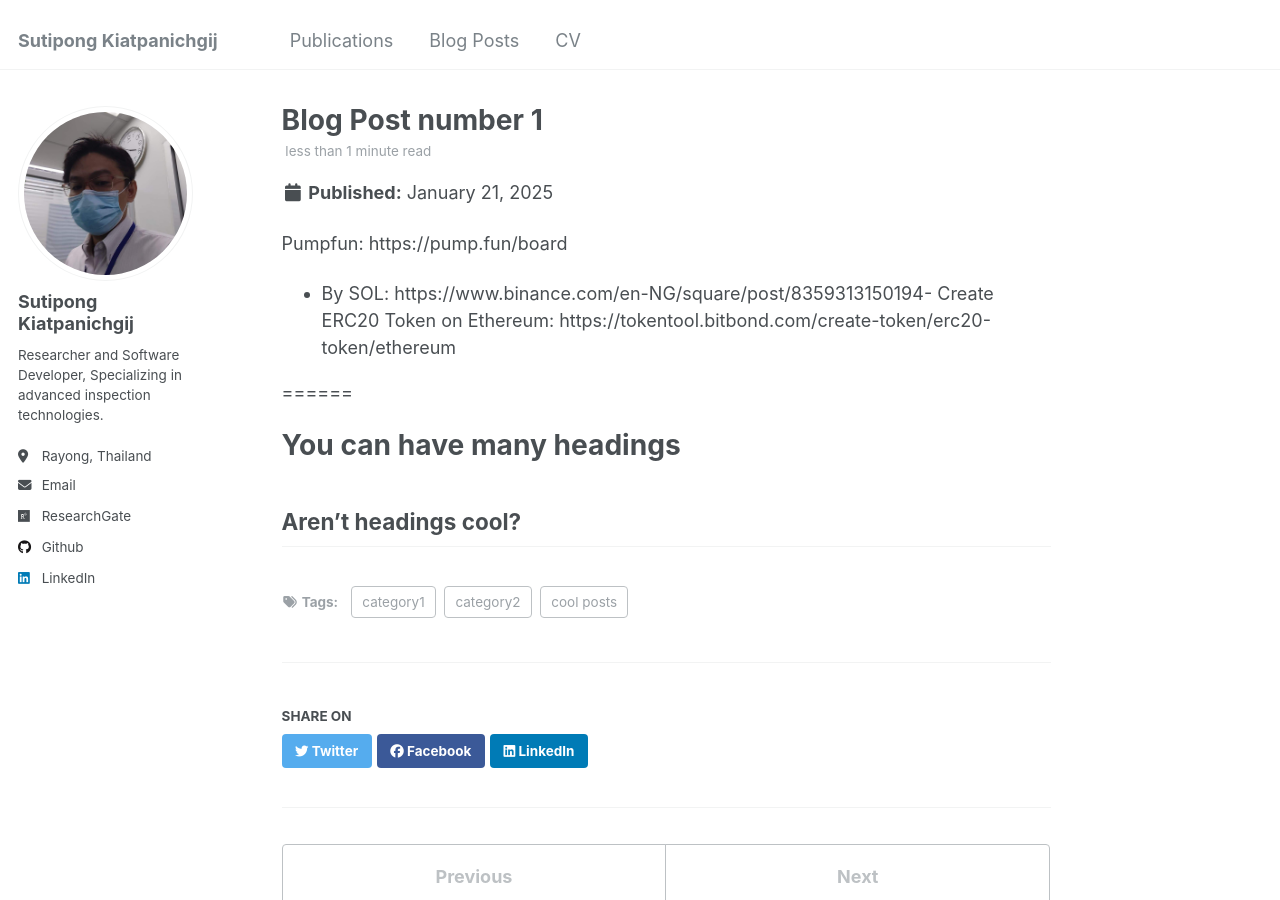
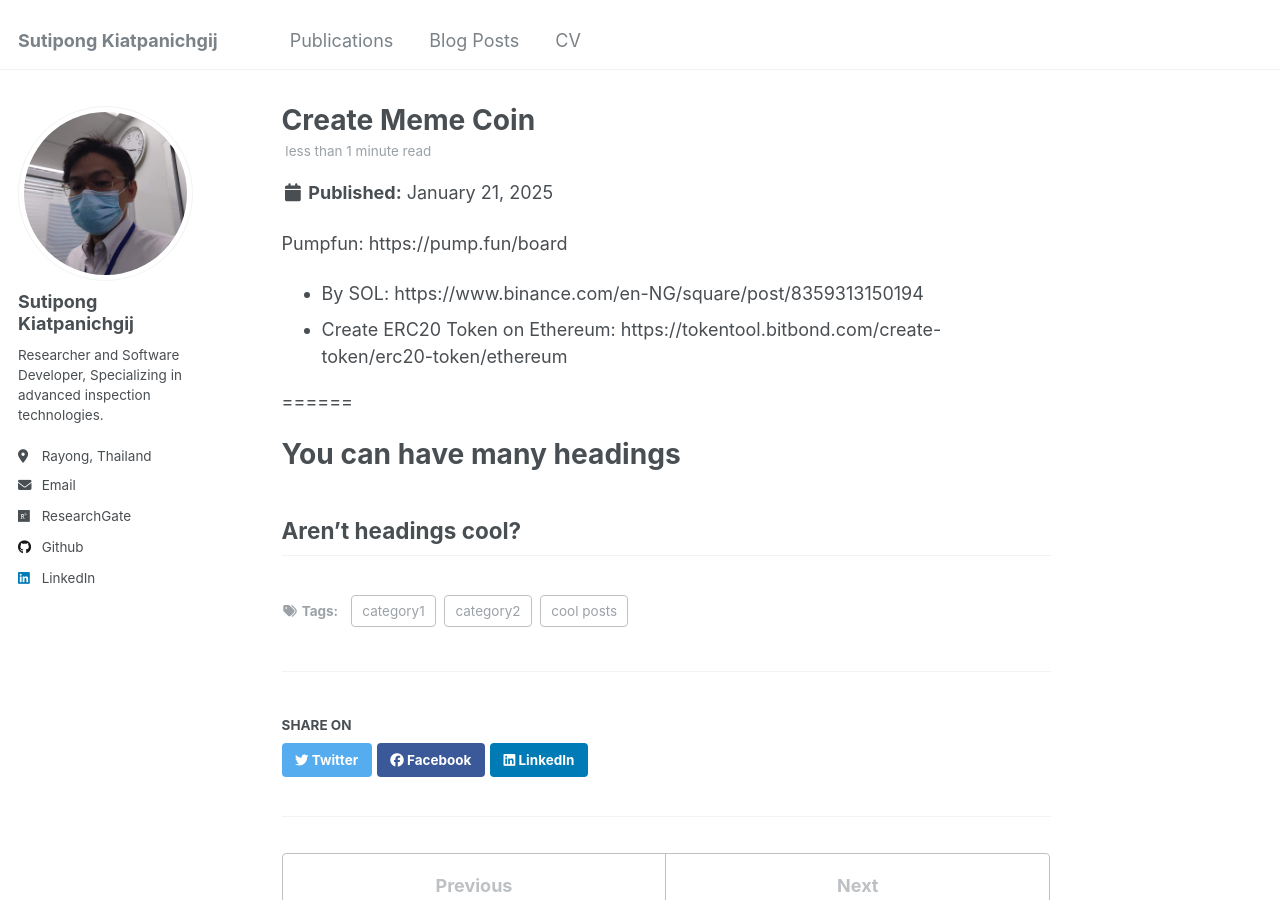
Before and after one commit to SKiatpanichgij/SKiatpanichgij.github.io, a Jekyll site: the page built from _posts/2012-08-14-blog-post-1.md, in a window 1280 px wide and 900 px high. Built offline with Jekyll 4.4.1, drawn with Linux system fonts in a browser that asks for light colours.

Commit message:
snapshot

```diff
--- a/_posts/2012-08-14-blog-post-1.md
+++ b/_posts/2012-08-14-blog-post-1.md
@@ -1,5 +1,5 @@
 ---
-title: 'Blog Post number 1'
+title: 'Create Meme Coin'
 date: 2025-01-21
 permalink: /posts/2025/01/blog-post-1/
 tags:
@@ -9,7 +9,8 @@ tags:
 ---
 
 Pumpfun: https://pump.fun/board
-- By SOL: https://www.binance.com/en-NG/square/post/8359313150194- Create ERC20 Token on Ethereum:  https://tokentool.bitbond.com/create-token/erc20-token/ethereum
+- By SOL: https://www.binance.com/en-NG/square/post/8359313150194
+- Create ERC20 Token on Ethereum:  https://tokentool.bitbond.com/create-token/erc20-token/ethereum
 
 ======
 
```
